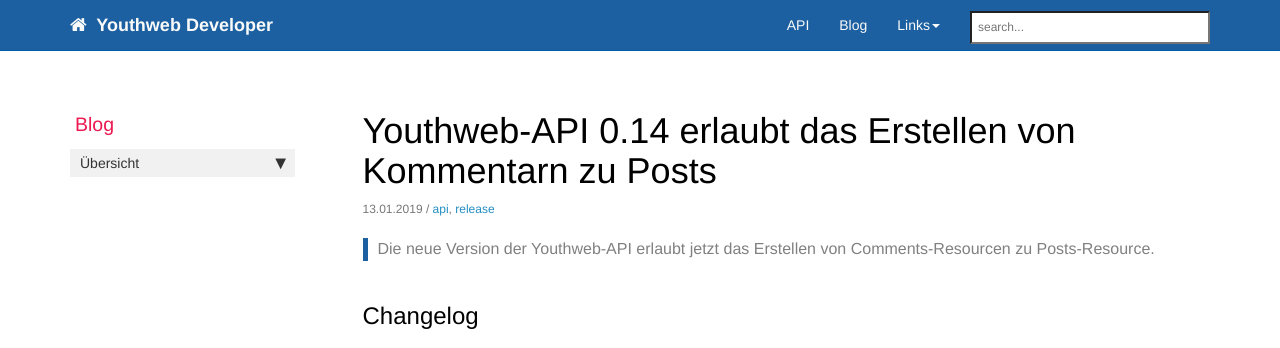
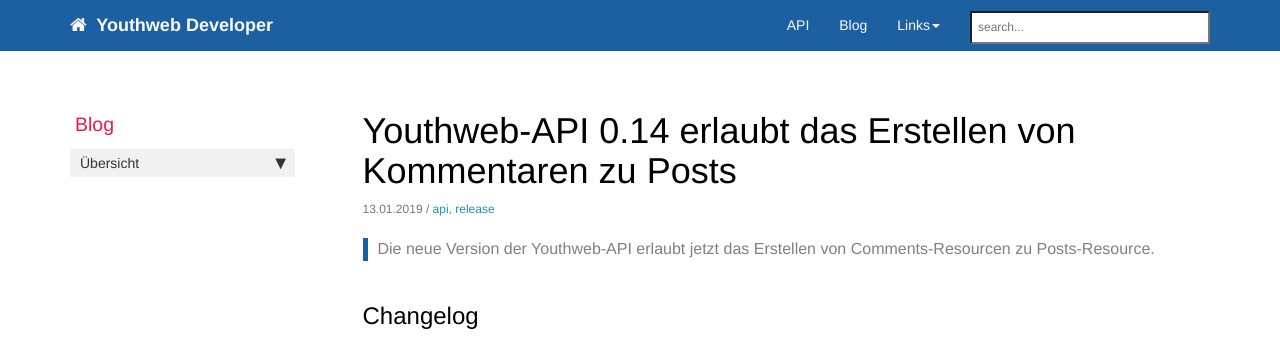
Before and after one commit to youthweb/youthweb-api, a Jekyll site: the page built from docs/_posts/2019-01-13-Youthweb-API-0.14.md, in a window 1280 px wide and 900 px high. Shown: the top 348 px of the window. Built offline with Jekyll 4.4.1, drawn with Linux system fonts in a browser that asks for light colours; nearby versions of some CDN libraries; library files that are not in the unit come from our copies.

```diff
--- a/docs/_posts/2019-01-13-Youthweb-API-0.14.md
+++ b/docs/_posts/2019-01-13-Youthweb-API-0.14.md
@@ -1,5 +1,5 @@
 ---
-title:  "Youthweb-API 0.14 erlaubt das Erstellen von Kommentarn zu Posts"
+title:  "Youthweb-API 0.14 erlaubt das Erstellen von Kommentaren zu Posts"
 categories: API
 tags: [api, release]
 summary: "Die neue Version der Youthweb-API erlaubt jetzt das Erstellen von Comments-Resourcen zu Posts-Resource."
```
Also changed, not shown: docs/pages/api/api_endpoint_events.md (+10 -1 lines), CHANGELOG.md, 2 other files.
